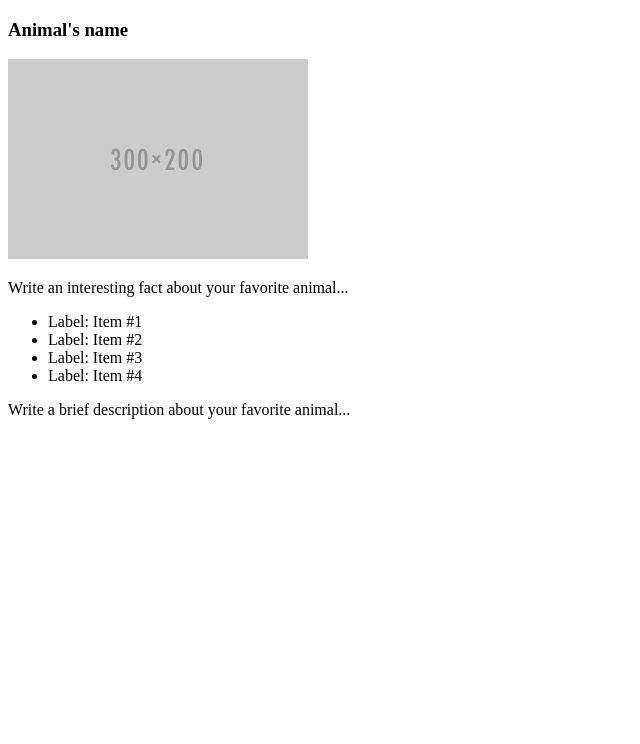
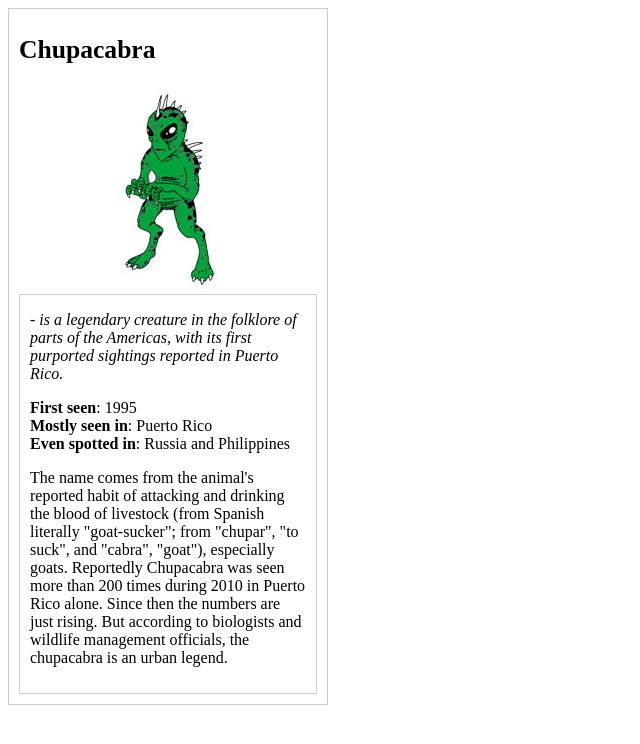
Before and after one commit to username255/animal-trading-cards, a plain HTML site: page card.html in a window 1280 px wide. Shown: the whole page, without its empty margins (0-640 px from the left). Drawn offline with Linux system fonts and the light colour scheme.

Commit message:
Add animal info and image

```diff
--- a/card.html
+++ b/card.html
@@ -2,26 +2,26 @@
 <html>
 <head>
 	<meta charset="utf-8">
-	<title>Animal Trading Cards</title>
+	<title>Chupacabra - Animal Trading Cards</title>
+	<link rel="stylesheet" href="./styles.css"/>
 </head>
 <body>
 	<div>
 		<!-- your favorite animal's name goes here -->
-		<h3>Animal's name</h3>
+		<h3>Chupacabra</h3>
 		<!-- your favorite animal's image goes here -->
-		<img src="placeholder.png" alt="name-of-your-animal">
+		<img src="chupacabra.jpg" alt="cupacabra">
 		<div>
 			<!-- your favorite animal's interesting fact goes here -->
-			<p>Write an interesting fact about your favorite animal...</p>
+			<p>- is a legendary creature in the folklore of parts of the Americas, with its first purported sightings reported in Puerto Rico.</p>
 			<ul>
 				<!-- your favorite animal's list items go here -->
-				<li><span>Label</span>: Item #1</li>
-				<li><span>Label</span>: Item #2</li>
-				<li><span>Label</span>: Item #3</li>
-				<li><span>Label</span>: Item #4</li>
+				<li><span>First seen</span>: 1995</li>
+				<li><span>Mostly seen in</span>: Puerto Rico</li>
+				<li><span>Even spotted in</span>: Russia and Philippines</li>
 			</ul>
 			<!-- your favorite animal's description goes here -->
-			<p>Write a brief description about your favorite animal...</p>
+			<p>The name comes from the animal's reported habit of attacking and drinking the blood of livestock (from Spanish literally "goat-sucker"; from "chupar", "to suck", and "cabra", "goat"), especially goats. Reportedly Chupacabra was seen more than 200 times during 2010 in Puerto Rico alone. Since then the numbers are just rising. But according to biologists and wildlife management officials, the chupacabra is an urban legend.</p>
 		</div>
 	</div>
 </body>
--- a/styles.css
+++ b/styles.css
@@ -1 +1,12 @@
 /* add your CSS here */
+body { width: 320px }
+body > div { margin: auto; float: none }
+div {
+  border: solid #ccc 1px;
+  padding: 0px 10px 10px 10px
+}
+h3 { font-size: 1.6em }
+div > p:first-child { font-style: italic }
+ul { padding-left: 0 }
+ul li { list-style: none }
+li span { font-weight: bold }
```
